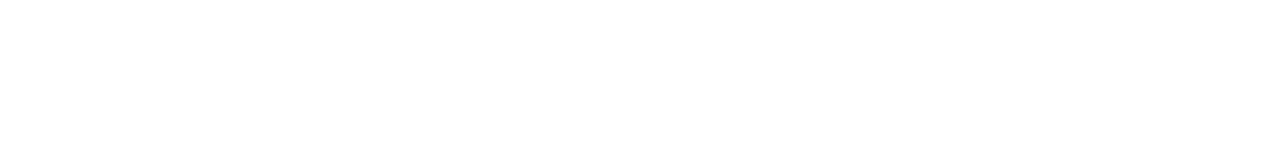
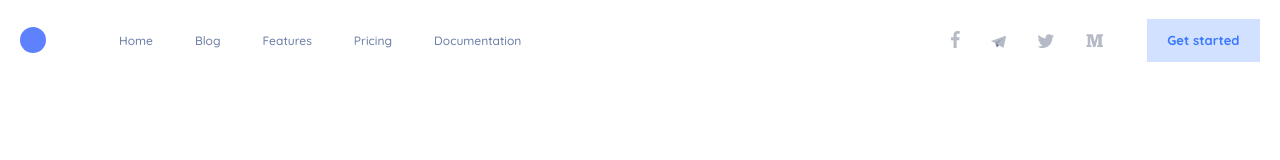
Before and after one commit to Jerrext/FE39-HW-3, a plain HTML site: page index.html in a window 1280 px wide. Drawn offline with Linux system fonts and the light colour scheme; files whose address does not match are found by name.

Commit message:
Add header

```diff
--- a/css/style.css
+++ b/css/style.css
@@ -153,7 +153,7 @@ a {
 /*-----------------------*/
 
 :root {
-    font-size: max(0.93vw, 12px);
+    font-size: max(0.93vw, 14px);
     font-family: 'Roboto', sans-serif;
     font-weight: 400;
     line-height: 1.93em;
@@ -193,3 +193,84 @@ a {
     font-family: 'Open Sans', sans-serif;
     font-weight: 700;
 }
+
+/*--------------------
+--------header--------
+--------------------*/
+
+.hf__container {
+    margin: 0 auto;
+    max-width: 88.57em;
+    padding: 0 1.21em;
+}
+
+.hf__wrapper {
+    display: flex;
+    padding: 1.36em 0;
+    justify-content: space-between;
+}
+
+.hf__left {
+    display: flex;
+}
+
+.hf__right {
+    display: flex;
+}
+
+.hf__logo {
+    width: 1.86em;
+    height: 1.86em;
+    border-radius: 50%;
+    background-color: #5e81fe;
+    margin: 0.57em 5.21em 0 0;
+}
+
+.hf__nav-list {
+    display: flex;
+}
+
+.hf__nav-list > li {
+    margin: 0.57em 3em 0 0;
+}
+
+.hf__nav-list > li:last-child {
+    margin-right: 0;
+}
+
+.link {
+    font-size: 0.86em;
+    line-height: 1.25em;
+    color: #697ca6;
+    transition: .3s;
+}
+
+.link:hover {
+    color: #5e81fe;
+}
+
+.hf__social {
+    display: flex;
+    width: 10.86em;
+    justify-content: space-between;
+    margin-top: 0.78em;
+}
+
+.social__link {
+    transition: .3s;
+}
+
+.social__link:hover path {
+    fill: #6188FF;
+}
+
+.btn_text-blue {
+    display: block;
+    font-size: 0.93em;
+    width: 8.69em;
+    color: #3A79FF;
+    background-color: #d2e1ff;
+    line-height: 3.31em;
+    text-align: center;
+    margin-left: 3.38em;
+}
--- a/index.html
+++ b/index.html
@@ -7,11 +7,55 @@
 	<title>Freebie work</title>
 </head>
 <body>
-	<header>
-		<div></div>
+	<header class="header">
+		<div class="hf__container">
+			<div class="hf__wrapper">
+				<div class="hf__left">
+				<a href="#" class="hf__logo"></a>
+				<nav class="hf__nav">
+					<ul class="hf__nav-list qs-m">
+						<li><a href="#" class="link">Home</a></li>
+						<li><a href="#" class="link">Blog</a></li>
+						<li><a href="#" class="link">Features</a></li>
+						<li><a href="#" class="link">Pricing</a></li>
+						<li><a href="#" class="link">Documentation</a></li>
+					</ul>
+				</nav>
+				</div>
+				<div class="hf__right">
+				<div class="hf__social">
+					<a href="#" class="social__link">
+						<svg width="9" height="17" viewBox="0 0 9 17" fill="none" xmlns="http://www.w3.org/2000/svg">
+							<path d="M5.65597 17V9.24548H8.22501L8.60969 6.2234H5.65597V4.294C5.65597 3.41904 5.89578 2.82278 7.13417 2.82278L8.71368 2.82208V0.119112C8.44051 0.0822826 7.5029 -1.65981e-08 6.41206 -1.65981e-08C4.13475 -1.65981e-08 2.57564 1.40836 2.57564 3.9947V6.2234H-2.3404e-08V9.24548H2.57564V17H5.65597Z" fill="#B6BAC7"/>
+						</svg>
+					</a>
+					<a href="#" class="social__link">
+						<svg width="15" height="13" viewBox="0 0 15 13" fill="none" xmlns="http://www.w3.org/2000/svg">
+							<path d="M5.81972 12.0232C5.38191 12.0232 5.4563 11.8651 5.3053 11.4664L4.01782 7.41344L13.9283 1.78983" fill="#9399AB"/>
+							<path d="M5.81982 12.0232C6.15768 12.0232 6.30696 11.8754 6.49554 11.7L8.29744 10.0241L6.04979 8.72772" fill="#70788E"/>
+							<path d="M6.04945 8.72806L11.4957 12.5768C12.1172 12.9048 12.5657 12.735 12.7205 12.0249L14.9374 2.03246C15.1644 1.16206 14.5906 0.76729 13.996 1.02547L0.978404 5.82666C0.0898302 6.16756 0.0950105 6.64173 0.816436 6.85301L4.15705 7.85032L11.8909 3.18335C12.256 2.97158 12.5911 3.08543 12.3161 3.31891" fill="#B6BAC7"/>
+						</svg>
+					</a>
+					<a href="#" class="social__link">
+						<svg width="18" height="14" viewBox="0 0 18 14" fill="none" xmlns="http://www.w3.org/2000/svg">
+							<path fill-rule="evenodd" clip-rule="evenodd" d="M17.0328 1.84041C16.4253 2.11761 15.7726 2.30417 15.0877 2.38898C15.7868 1.95807 16.3239 1.27594 16.5767 0.46342C15.9222 0.862259 15.1973 1.15191 14.4257 1.308C13.8081 0.631966 12.9276 0.210602 11.9535 0.210602C10.0832 0.210602 8.56631 1.76886 8.56631 3.69017C8.56631 3.96313 8.59598 4.22867 8.65402 4.48334C5.83853 4.33759 3.3424 2.95159 1.67204 0.847419C1.38053 1.36154 1.2135 1.95887 1.2135 2.59648C1.2135 3.80359 1.81147 4.86853 2.72005 5.49303C2.16541 5.47448 1.64276 5.31812 1.18615 5.05709V5.10081C1.18615 6.7876 2.35476 8.19347 3.90258 8.51347C3.61882 8.59297 3.31957 8.63537 3.01181 8.63537C2.79357 8.63537 2.581 8.61417 2.37462 8.5731C2.80543 9.95591 4.05659 10.9619 5.53864 10.99C4.37931 11.9228 2.91868 12.4793 1.33113 12.4793C1.05768 12.4793 0.788618 12.4634 0.523682 12.4308C2.02249 13.4183 3.80327 13.9944 5.71599 13.9944C11.946 13.9944 15.3531 8.69155 15.3531 4.09365C15.3531 3.94259 15.3498 3.79286 15.3433 3.64313C16.0053 3.15286 16.5798 2.53937 17.0338 1.84107" fill="#B6BAC7"/>
+						</svg>
+					</a>
+					<a href="#" class="social__link">
+						<svg width="17" height="14" viewBox="0 0 17 14" fill="none" xmlns="http://www.w3.org/2000/svg">
+							<path d="M17.0001 2.10651H16.3472C16.1047 2.10651 15.7619 2.45072 15.7619 2.67109V10.6583C15.7619 10.8789 16.1047 11.1796 16.3472 11.1796H17.0001V13.0755H11.084V11.1796H12.3223V2.78361H12.2616L9.36999 13.0755H7.13129L4.277 2.78361H4.20477V11.1796H5.44303V13.0755H0.48999V11.1796H1.12422C1.38542 11.1796 1.72825 10.8789 1.72825 10.6583V2.67109C1.72825 2.45072 1.38542 2.10651 1.12422 2.10651H0.48999V0.210635H6.68355L8.717 7.65872H8.77295L10.8252 0.210635H17.0001V2.10651Z" fill="#B6BAC7"/>
+						</svg>
+					</a>
+				</div>
+				<a href="#" class="hf__btn btn_text-blue qs-b">Get started</a>
+				</div>
+			</div>
+		</div>
 	</header>
 	<main>
-		<section></section>
+		<section class="">
+
+		</section>
 		<section></section>
 		<section></section>
 		<section></section>
```
